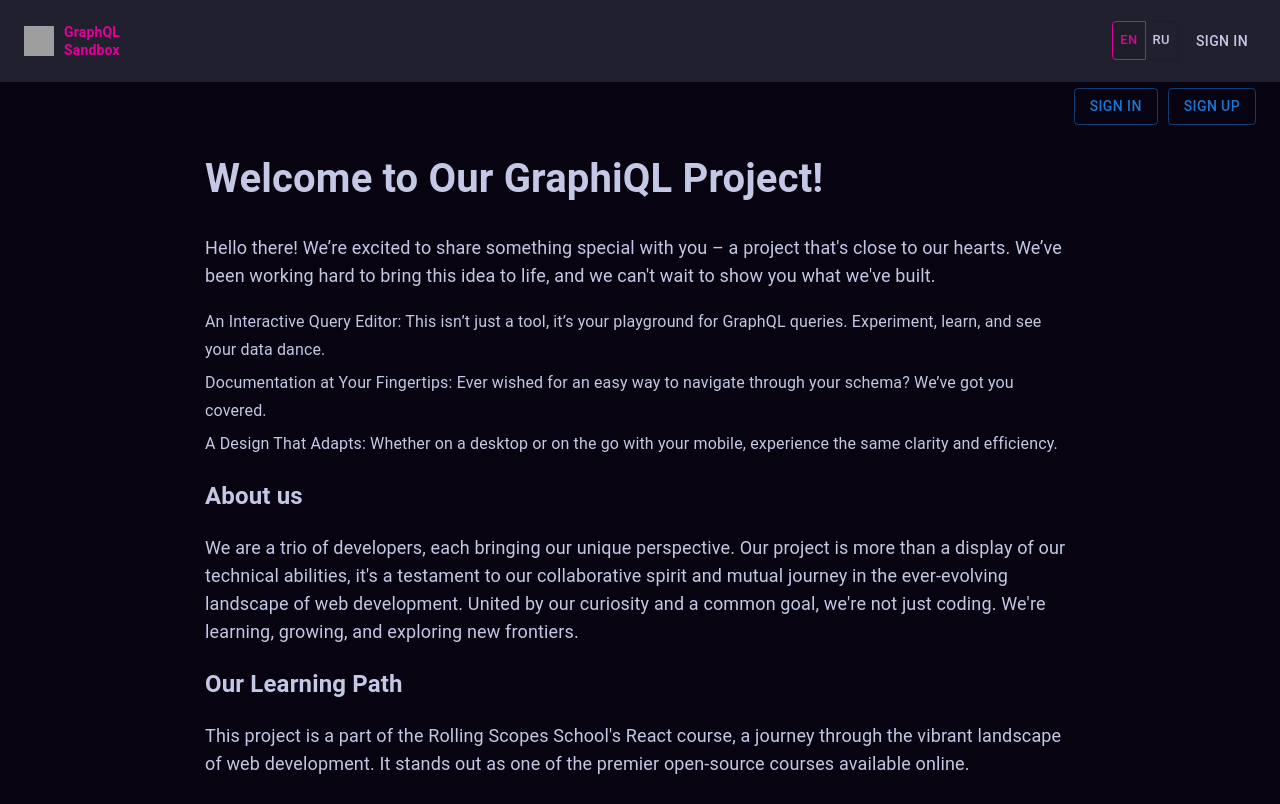
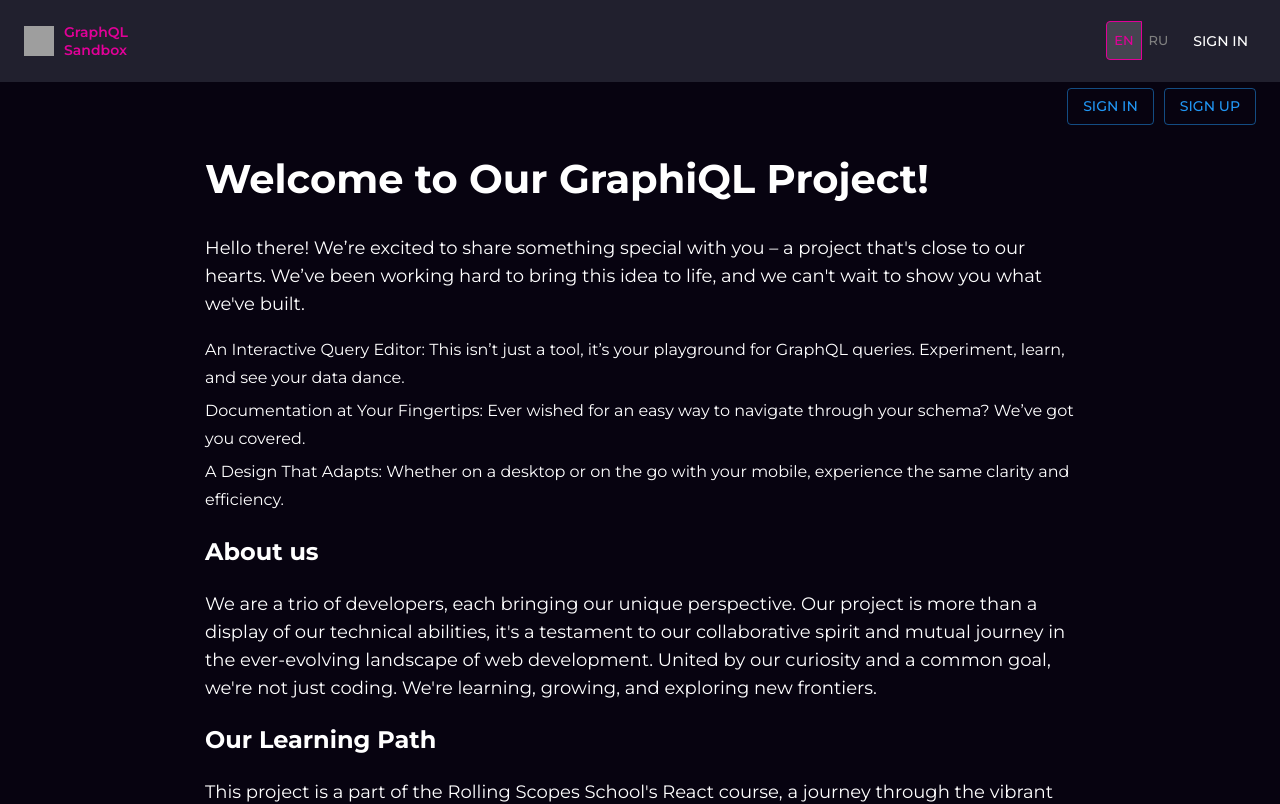
Before and after one commit to Howl404/graphiql-app, a React (Vite) app: page / in a window 1280 px wide. Shown: the top 804 px of the page. Built offline with nearby package versions, Linux system fonts and the light colour scheme; no server answers; grey boxes are pictures that could not be loaded.

Commit message:
feat: add theme context

```diff
--- a/src/App.tsx
+++ b/src/App.tsx
@@ -1,11 +1,14 @@
 import LangContextProvider from 'context/LangContext';
+import AppThemeProvider from 'context/ThemeContext';
 
 import AppRouter from './router/AppRouter';
 
 export default function App() {
   return (
-    <LangContextProvider>
-      <AppRouter />
-    </LangContextProvider>
+    <AppThemeProvider>
+      <LangContextProvider>
+        <AppRouter />
+      </LangContextProvider>
+    </AppThemeProvider>
   );
 }
--- /dev/null
+++ b/src/context/ThemeContext.tsx
@@ -0,0 +1,47 @@
+import CssBaseline from '@mui/material/CssBaseline';
+import { createTheme, ThemeOptions, ThemeProvider } from '@mui/material/styles';
+import { createContext, PropsWithChildren, useState } from 'react';
+
+import Themes from 'enums/themes';
+
+import { darkTheme, lightTheme } from './utils/themes';
+
+type AppThemeContextData = {
+  themeType: Themes;
+  toggleTheme: () => void;
+};
+
+export const AppThemeContext = createContext<AppThemeContextData>(null!);
+
+const AppThemeProvider = ({ children }: PropsWithChildren) => {
+  const initialTheme =
+    (localStorage.getItem('theme') as Themes | null) ?? Themes.Dark;
+  const [themeType, setThemeType] = useState<Themes>(initialTheme);
+
+  const toggleTheme = () => {
+    setThemeType((prevTheme) =>
+      prevTheme === Themes.Light ? Themes.Dark : Themes.Light
+    );
+    localStorage.setItem(
+      'theme',
+      themeType === Themes.Light ? Themes.Dark : Themes.Light
+    );
+  };
+
+  const theme = createTheme(
+    themeType === Themes.Dark
+      ? (darkTheme as ThemeOptions)
+      : (lightTheme as ThemeOptions)
+  );
+
+  return (
+    <AppThemeContext.Provider value={{ themeType, toggleTheme }}>
+      <ThemeProvider theme={theme}>
+        <CssBaseline />
+        {children}
+      </ThemeProvider>
+    </AppThemeContext.Provider>
+  );
+};
+
+export default AppThemeProvider;
--- /dev/null
+++ b/src/context/utils/themes.ts
@@ -0,0 +1,25 @@
+import { ThemeOptions } from '@mui/material';
+import { blue } from '@mui/material/colors';
+
+export const darkTheme: ThemeOptions = {
+  palette: {
+    mode: 'dark',
+    background: { default: 'var(--primary-dark)' },
+    primary: { main: blue[500] },
+  },
+  typography: {
+    fontFamily: 'Montserrat, Arial, Helvetica, sans-serif',
+    fontSize: 14,
+  },
+};
+
+export const lightTheme: ThemeOptions = {
+  palette: {
+    mode: 'light',
+    background: { default: 'var(--secondary-dark)' },
+  },
+  typography: {
+    fontFamily: 'Montserrat, Arial, Helvetica, sans-serif',
+    fontSize: 14,
+  },
+};
--- /dev/null
+++ b/src/enums/themes.ts
@@ -0,0 +1,6 @@
+enum Themes {
+  Light = 'light',
+  Dark = 'dark',
+}
+
+export default Themes;
--- a/src/index.scss
+++ b/src/index.scss
@@ -1,15 +1,19 @@
+@import url('https://fonts.googleapis.com/css2?family=Roboto:ital,wght@0,100;0,300;0,400;0,500;0,700;0,900;1,100;1,300;1,400;1,500;1,700;1,900&display=swap');
+@import url('https://fonts.googleapis.com/css2?family=Montserrat:ital,wght@0,100;0,200;0,300;0,400;0,500;0,600;0,700;0,800;0,900;1,100;1,200;1,300;1,400;1,500;1,600;1,700;1,800;1,900&display=swap');
+
 :root {
   --primary-dark: #070310;
-  --secondary-dark: #c4c8e4;
+  --secondary-dark: #fff;
+  --secondary-light: #000;
   --accent: #e10098;
   --header: #21202e;
+  --header-light: #fafafa;
   --border: #232a2f;
   --dimming: #00000099;
 }
 
 #root {
-  background-color: var(--primary-dark);
-  color: var(--secondary-dark);
+  font-family: Montserrat, Arial, Helvetica, sans-serif;
 }
 
 body {
@@ -26,7 +30,8 @@ ul {
 }
 
 button.MuiToggleButton-root {
-  color: var(--secondary-dark);
+  color: gray;
+  border: none;
 }
 
 button.MuiToggleButton-root.Mui-selected {
```
